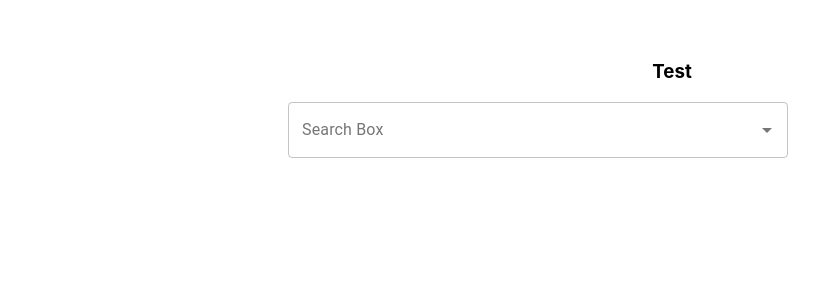
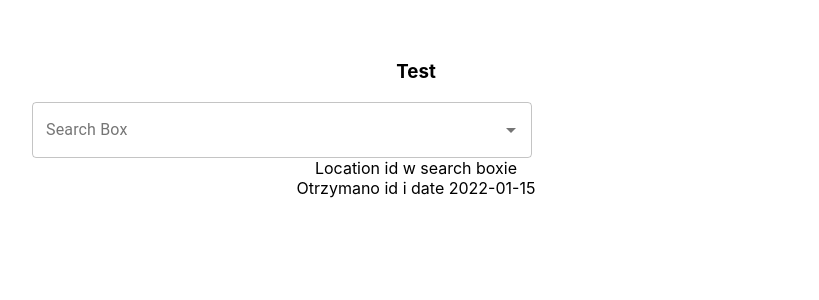
Before and after one commit to mproskura/WeatherProjectFrontend, a React (Create React App) app: page / in a window 1280 px wide. Shown: the top 300 px of the page, without its empty margins (224-1043 px from the left). Built offline with nearby package versions, Linux system fonts and the light colour scheme.

Commit message:
Search box - passing parameters to results

```diff
--- a/package.json
+++ b/package.json
@@ -3,13 +3,17 @@
   "version": "0.1.0",
   "private": true,
   "dependencies": {
+    "@googlemaps/react-wrapper": "^1.1.20",
     "@material-ui/core": "^4.12.3",
     "@material-ui/lab": "^4.0.0-alpha.60",
+    "@syncfusion/ej2-react-maps": "^19.4.42",
     "@testing-library/jest-dom": "^5.16.1",
     "@testing-library/react": "^12.1.2",
     "@testing-library/user-event": "^13.5.0",
+    "leaflet": "^1.7.1",
     "react": "^17.0.2",
     "react-dom": "^17.0.2",
+    "react-leaflet": "^3.2.5",
     "react-scripts": "5.0.0",
     "web-vitals": "^2.1.3"
   },
--- a/src/App.js
+++ b/src/App.js
@@ -1,6 +1,8 @@
 import logo from './logo.svg';
 import './App.css';
 import SearchBox from "./components/SearchBox";
+import Map from "./components/Map";
+
 
 function App() {
     return (
@@ -20,6 +22,7 @@ function App() {
             {/*    </a>*/}
             {/*</header>*/}
             <SearchBox/>
+
         </div>
     );
 }
--- /dev/null
+++ b/src/components/Map.css
@@ -0,0 +1,5 @@
+.leaflet-container {
+    width: 100%;
+    height: 50%;
+    z-index: 1;
+}
--- /dev/null
+++ b/src/components/Map.js
@@ -0,0 +1,45 @@
+import * as React from "react";
+import {MapContainer, TileLayer, Marker, Popup} from 'react-leaflet'
+import ReactDOM, {render} from "react-dom";
+import './Map.css'
+
+const App = () => {
+
+    const position = [51.505, -0.09]
+
+
+    return (
+        ReactDOM.render(
+            <MapContainer center={[51.505, -0.09]} zoom={13} scrollWheelZoom={false}>
+                <TileLayer
+                    attribution='&copy; <a href="https://www.openstreetmap.org/copyright">OpenStreetMap</a> contributors'
+                    url="https://{s}.tile.openstreetmap.org/{z}/{x}/{y}.png"
+                />
+                <Marker position={[51.505, -0.09]}>
+                    <Popup>
+                        A pretty CSS3 popup. <br/> Easily customizable.
+                    </Popup>
+                </Marker>
+            </MapContainer>
+            , document.getElementById('root'))
+    )
+
+    // return (
+    //     <div>
+    //             <MapContainer center={position} zoom={13} scrollWheelZoom={false}>
+    //                 <TileLayer
+    //                     attribution='&copy; <a href="https://www.openstreetmap.org/copyright">OpenStreetMap</a> contributors'
+    //                     url="https://{s}.tile.openstreetmap.org/{z}/{x}/{y}.png"
+    //                 />
+    //                 <Marker position={position}>
+    //                     <Popup>
+    //                         A pretty CSS3 popup. <br/> Easily customizable.
+    //                     </Popup>
+    //                 </Marker>
+    //             </MapContainer>
+    //
+    //     </div>
+    // )
+}
+
+export default App;
--- /dev/null
+++ b/src/components/ResultByDate.js
@@ -0,0 +1,19 @@
+const ResultByDate = (props) => {
+
+    if (props.id != null) {
+        fetch('http://localhost:8080/weather/' + props.id + '/' + props.date).then((response) => {
+            return response.json()
+        }).then((responseJson) => {
+            console.log(responseJson);
+        })
+
+    }
+
+    return (
+        <div>
+            Otrzymano id {props.id} i date {props.date}
+        </div>
+    )
+}
+
+export default ResultByDate;
--- /dev/null
+++ b/src/components/Results.js
@@ -0,0 +1,35 @@
+import {useState} from "react";
+import {get} from "leaflet/src/dom/DomUtil";
+import ResultByDate from "./ResultByDate";
+
+const Results = (props) => {
+    const [location, setLocation] = useState(props.location);
+    const date = new Date();
+    const dateToday = date.getFullYear() + '-' + dateSegmentFormatter(date.getMonth() + 1) + '-' + dateSegmentFormatter(date.getDate());
+    date.setDate(date.getDate() + 1)
+    const dateTomorrow = date.getFullYear() + '-' + dateSegmentFormatter(date.getMonth() + 1) + '-' + dateSegmentFormatter(date.getDate());
+    date.setDate(date.getDate() + 1)
+    const dateDayAfterTomorrow = date.getFullYear() + '-' + dateSegmentFormatter(date.getMonth() + 1) + '-' + dateSegmentFormatter(date.getDate());
+    console.log("Data pojutrze " + dateDayAfterTomorrow);
+    console.log("Id w Results: " + location.id)
+    console.log(props)
+
+    function dateSegmentFormatter(dateSegment) {
+        if (dateSegment < 10) {
+            return '0' + dateSegment;
+        } else {
+            return dateSegment;
+        }
+    }
+
+
+    return (
+        <div>
+            <ResultByDate id={location.id} date={dateToday}/>
+        </div>
+    )
+
+}
+
+export default Results
+;
--- a/src/components/SearchBox.js
+++ b/src/components/SearchBox.js
@@ -1,12 +1,15 @@
-import React, {useState} from 'react'
+import React, {useEffect, useState} from 'react'
 import TextField from '@material-ui/core/TextField';
 import Autocomplete from '@material-ui/lab/Autocomplete';
+import Map from "./Map";
+import Results from "./Results";
 
 const App = () => {
 
     const [myOptions, setMyOptions] = useState([])
+    const [selectedLocation2, setSelectedLocation2] = useState({})
     const [locations] = useState([])
-
+    const [selectedLocation, setSelectedLocation] = useState({});
 
     const getDataFromAPI = () => {
         let searchString = document.getElementById('search-box').value
@@ -50,18 +53,29 @@ const App = () => {
     const findDetails = (locationString) => {
         locations.forEach((item) => {
             if (item.displayString == locationString) {
+                selectedLocation.id = item.id;
+                selectedLocation.longitude = item.longitude;
+                selectedLocation.latitude = item.latitude;
+                selectedLocation.displayString = item.displayString;
                 console.log(item.id);
                 console.log(item.displayString);
             }
         })
     }
 
-    const handleLocationChoice = () => {
+    const handleLocationChoice = (e) => {
         findDetails(document.getElementById('search-box').value);
+        if (e.key === 'Enter') {
+            setSelectedLocation2(selectedLocation);
+        }
     }
 
+    useEffect(() => {
+        console.log(selectedLocation)
+    }, [selectedLocation])
+
     return (
-        <div style={{marginLeft: '40%', marginTop: '60px'}}>
+        <div style={{margin: '20%', marginTop: '60px'}}>
             <h3>Test</h3>
             <Autocomplete
                 style={{width: 500}}
@@ -79,6 +93,8 @@ const App = () => {
                     />
                 )}
             />
+            Location id w search boxie {selectedLocation.id}
+            <Results location={selectedLocation}/>
         </div>
     );
 }
```
Also changed, not shown: 1 other file (tests, documents, lock files or other folders).
